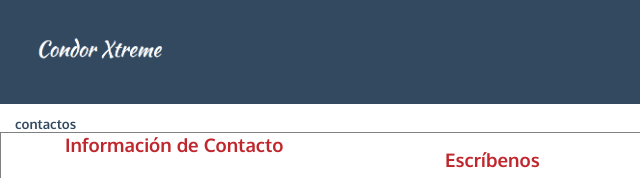
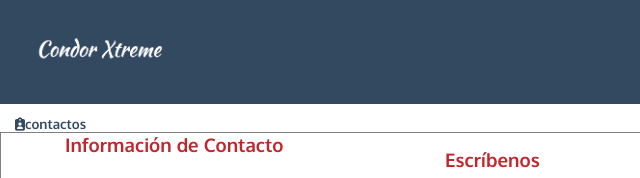
Before and after one commit to cristoferxc/tarea6, a plain HTML site: page sesion07-main/contactos.html in a window 1280 px wide. Shown: the top 178 px of the page, 0-640 px from the left. Drawn offline with Linux system fonts and the light colour scheme; a web font is replaced by a local one.

Commit message:
Update contactos.html

```diff
--- a/sesion07-main/contactos.html
+++ b/sesion07-main/contactos.html
@@ -25,7 +25,7 @@
                 </ul>
             </nav>
         </header>
-        <h5>contactos</h5>
+        <h5><i class="fa-solid fa-clipboard-user"></i>contactos</h5>
         <main>
     <div class="contenedor-contacto">
       <!-- Información -->
@@ -102,4 +102,5 @@
         </footer>
     </div>
 </body>
+
 </html>
```
